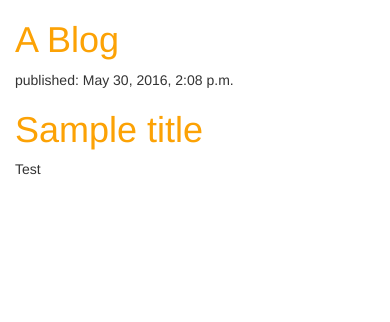
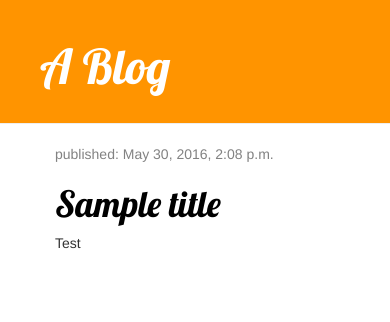
Before and after one commit to mattdeekay/capital, a Django app: page / in a window 390 px wide. Shown: the top 322 px of the page. Run offline with Django 3.2, Linux system fonts and the light colour scheme; data comes from the database, SQL or seed files in the repository; some libraries are stand-ins or nearby versions.

Commit message:
Changed blog.css and post_list.html as instructed in order to see effects

```diff
--- a/blog/static/css/blog.css
+++ b/blog/static/css/blog.css
@@ -1,7 +1,46 @@
-h1 a {
-    color: #FCA205;
+.page-header {
+    background-color: #ff9400;
+    margin-top: 0;
+    padding: 20px 20px 20px 40px;
 }
 
-body {
-    padding-left: 15px;
+.page-header h1, .page-header h1 a, .page-header h1 a:visited, .page-header h1 a:active {
+    color: #ffffff;
+    font-size: 36pt;
+    text-decoration: none;
 }
+
+.content {
+    margin-left: 40px;
+}
+
+h1, h2, h3, h4 {
+    font-family: 'Lobster', cursive;
+}
+
+.date {
+    color: #828282;
+}
+
+.save {
+    float: right;
+}
+
+.post-form textarea, .post-form input {
+    width: 100%
+}
+
+.top-menu, .top-menu:hover, .top-menu:visited {
+    color: #ffffff;
+    float: right;
+    font-size: 26pt;
+    margin-right: 20px;
+}
+
+.post {
+    margin-bottom: 70px;
+}
+
+.post h1 a, .post h1 a:visited {
+    color: #000000;
+}
--- a/blog/templates/blog/post_list.html
+++ b/blog/templates/blog/post_list.html
@@ -8,17 +8,27 @@
         <title>Blog</title>
     </head>
     <body>
-        <div>
+        <div class="page-header">
             <h1><a href="">A Blog</a></h1>
         </div>
 
-        {% for post in posts %}
-            <div>
-                <p>published: {{ post.published_date }}</p>
-                <h1><a href="">{{ post.title }}</a></h1>
-                <p>{{ post.text|linebreaks }}</p>
+        <div class="content container">
+            <div class="row">
+                <div class="col-md-8">
+
+                    {% for post in posts %}
+                        <div class="post">
+                            <div class="date">
+                                <p>published: {{ post.published_date }}</p>
+                            </div>
+                            <h1><a href="">{{ post.title }}</a></h1>
+                            <p>{{ post.text|linebreaks }}</p>
+                        </div>
+                    {% endfor %}
+
+                </div>
             </div>
-        {% endfor %}
+        </div>
 
     </body>
 </html>
```
